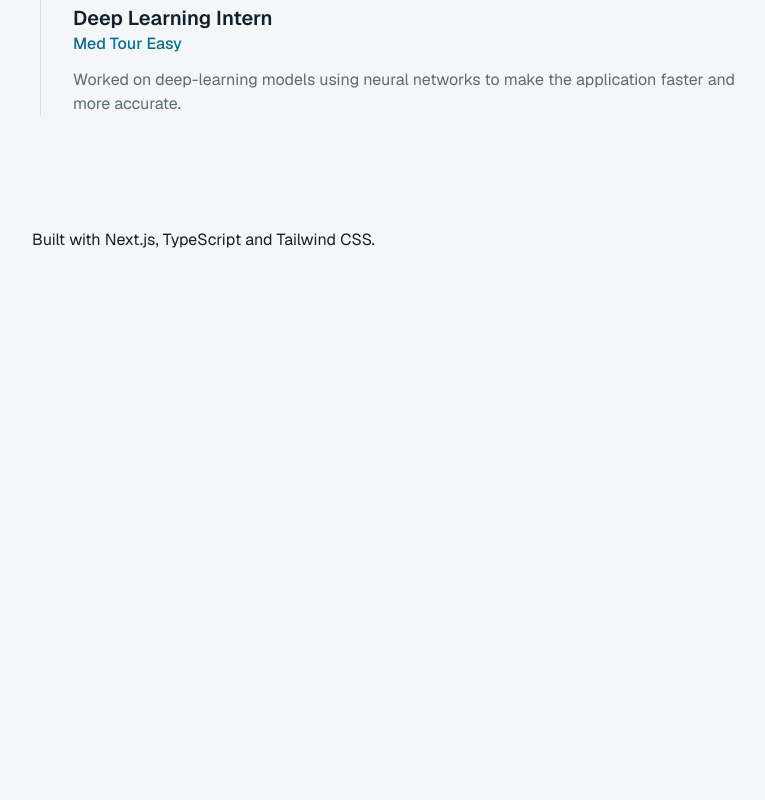
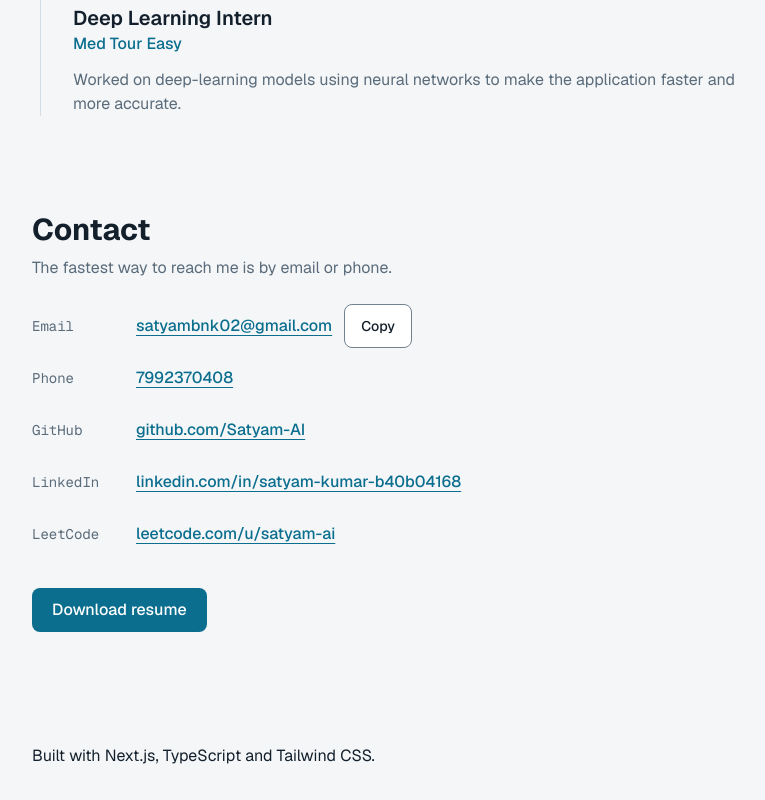
Before and after one commit to Satyam-AI/portfolio, a Next.js app: page / in a window 1280 px wide. Shown: the part 2864-3664 px from the top of the page, without its empty margins (144-909 px from the left). Before the commit the page ends 3148 px from the top, so only its background shows below. Built offline with nearby package versions, Linux system fonts and the light colour scheme.

Commit message:
feat: add contact section with copy button

```diff
--- a/app/page.tsx
+++ b/app/page.tsx
@@ -1,3 +1,4 @@
+import Contact from "@/components/Contact";
 import ExperienceList from "@/components/ExperienceList";
 import { experience } from "@/content/experience";
 import Hero from "@/components/Hero";
@@ -37,6 +38,7 @@ export default function Home() {
         </p>
         <ExperienceList entries={experience} />
       </section>
+      <Contact />
     </>
   );
 }
--- /dev/null
+++ b/components/Contact.tsx
@@ -0,0 +1,103 @@
+import CopyButton from "@/components/CopyButton";
+import { profile } from "@/content/profile";
+
+const focusRing =
+  "focus-visible:outline-2 focus-visible:outline-offset-2 focus-visible:outline-focus-ring";
+
+const linkClass = `inline-flex min-h-11 items-center break-words font-medium text-accent underline underline-offset-4 hover:opacity-80 ${focusRing}`;
+
+function shortUrl(url: string) {
+  return url.replace(/^https?:\/\/(www\.)?/, "").replace(/\/$/, "");
+}
+
+export default function Contact() {
+  return (
+    <section id="contact" className="py-12">
+      <h2 className="text-2xl font-bold text-text sm:text-3xl">Contact</h2>
+      <p className="mt-2 mb-6 text-text-muted">
+        The fastest way to reach me is by email or phone.
+      </p>
+
+      <dl className="grid max-w-xl grid-cols-[5.5rem_1fr] items-center gap-x-4 gap-y-2">
+        <dt className="font-mono text-sm text-text-muted">Email</dt>
+        <dd className="flex flex-wrap items-center gap-3">
+          <a href={`mailto:${profile.email}`} className={linkClass}>
+            {profile.email}
+          </a>
+          <CopyButton text={profile.email} />
+        </dd>
+
+        <dt className="font-mono text-sm text-text-muted">Phone</dt>
+        <dd>
+          <a href={`tel:${profile.mobile}`} className={linkClass}>
+            {profile.mobile}
+          </a>
+        </dd>
+
+        <dt className="font-mono text-sm text-text-muted">GitHub</dt>
+        <dd>
+          <a
+            href={profile.githubUrl}
+            target="_blank"
+            rel="noopener noreferrer"
+            className={linkClass}
+          >
+            {shortUrl(profile.githubUrl)}
+          </a>
+        </dd>
+
+        <dt className="font-mono text-sm text-text-muted">LinkedIn</dt>
+        <dd>
+          <a
+            href={profile.linkedinUrl}
+            target="_blank"
+            rel="noopener noreferrer"
+            className={linkClass}
+          >
+            {shortUrl(profile.linkedinUrl)}
+          </a>
+        </dd>
+
+        {profile.leetcodeUrl && (
+          <>
+            <dt className="font-mono text-sm text-text-muted">LeetCode</dt>
+            <dd>
+              <a
+                href={profile.leetcodeUrl}
+                target="_blank"
+                rel="noopener noreferrer"
+                className={linkClass}
+              >
+                {shortUrl(profile.leetcodeUrl)}
+              </a>
+            </dd>
+          </>
+        )}
+
+        {profile.youtubeUrl && (
+          <>
+            <dt className="font-mono text-sm text-text-muted">YouTube</dt>
+            <dd>
+              <a
+                href={profile.youtubeUrl}
+                target="_blank"
+                rel="noopener noreferrer"
+                className={linkClass}
+              >
+                {shortUrl(profile.youtubeUrl)}
+              </a>
+            </dd>
+          </>
+        )}
+      </dl>
+
+      <a
+        href={profile.resumePath}
+        download
+        className={`mt-8 inline-flex min-h-11 items-center rounded-lg bg-accent px-5 font-medium text-on-accent hover:opacity-90 ${focusRing}`}
+      >
+        Download resume
+      </a>
+    </section>
+  );
+}
--- /dev/null
+++ b/components/CopyButton.tsx
@@ -0,0 +1,66 @@
+"use client";
+
+import { useEffect, useState } from "react";
+
+type Status = "idle" | "copied" | "failed";
+
+export default function CopyButton({ text }: { text: string }) {
+  const [status, setStatus] = useState<Status>("idle");
+
+  useEffect(() => {
+    if (status === "idle") return;
+    const timer = setTimeout(() => setStatus("idle"), 2500);
+    return () => clearTimeout(timer);
+  }, [status]);
+
+  async function copy() {
+    try {
+      await navigator.clipboard.writeText(text);
+      setStatus("copied");
+    } catch {
+      setStatus("failed");
+    }
+  }
+
+  const copied = status === "copied";
+
+  return (
+    <>
+      <button
+        type="button"
+        onClick={copy}
+        className={`inline-flex min-h-11 items-center gap-2 rounded-lg border bg-surface px-4 text-sm font-medium focus-visible:outline-2 focus-visible:outline-offset-2 focus-visible:outline-focus-ring ${
+          copied
+            ? "border-success text-success"
+            : "border-border-control text-text hover:border-accent"
+        }`}
+      >
+        {copied && (
+          <span
+            aria-hidden="true"
+            className="grid h-5 w-5 place-items-center rounded-full bg-success text-bg"
+          >
+            <svg
+              viewBox="0 0 20 20"
+              className="h-3.5 w-3.5"
+              fill="none"
+              stroke="currentColor"
+              strokeWidth="3"
+              strokeLinecap="round"
+              strokeLinejoin="round"
+            >
+              <path d="M4 10.5l4 4 8-9" />
+            </svg>
+          </span>
+        )}
+        {copied ? "Copied" : status === "failed" ? "Copy failed" : "Copy"}
+      </button>
+      <span role="status" className="sr-only">
+        {copied ? "Email address copied" : ""}
+        {status === "failed"
+          ? "Copy failed. Select the address and copy it manually."
+          : ""}
+      </span>
+    </>
+  );
+}
```
